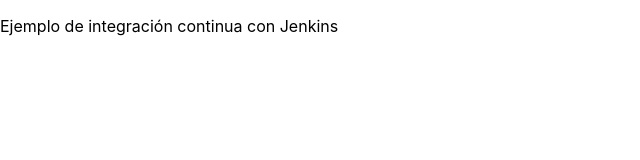
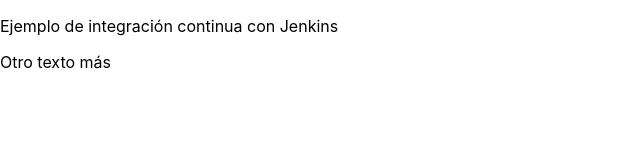
Before and after one commit to JJuarez-git/my-app-jenkins, a React (Create React App) app: page / in a window 1280 px wide. Shown: the top 160 px of the page, without its empty margins (0-640 px from the left). Built offline with nearby package versions, Linux system fonts and the light colour scheme.

Commit message:
Update App.js

```diff
--- a/src/App.js
+++ b/src/App.js
@@ -2,6 +2,7 @@
   return (
     <div>
       <p>Ejemplo de integración continua con Jenkins</p>
+      <p>Otro texto más</p>
 
     </div>
   );
```
